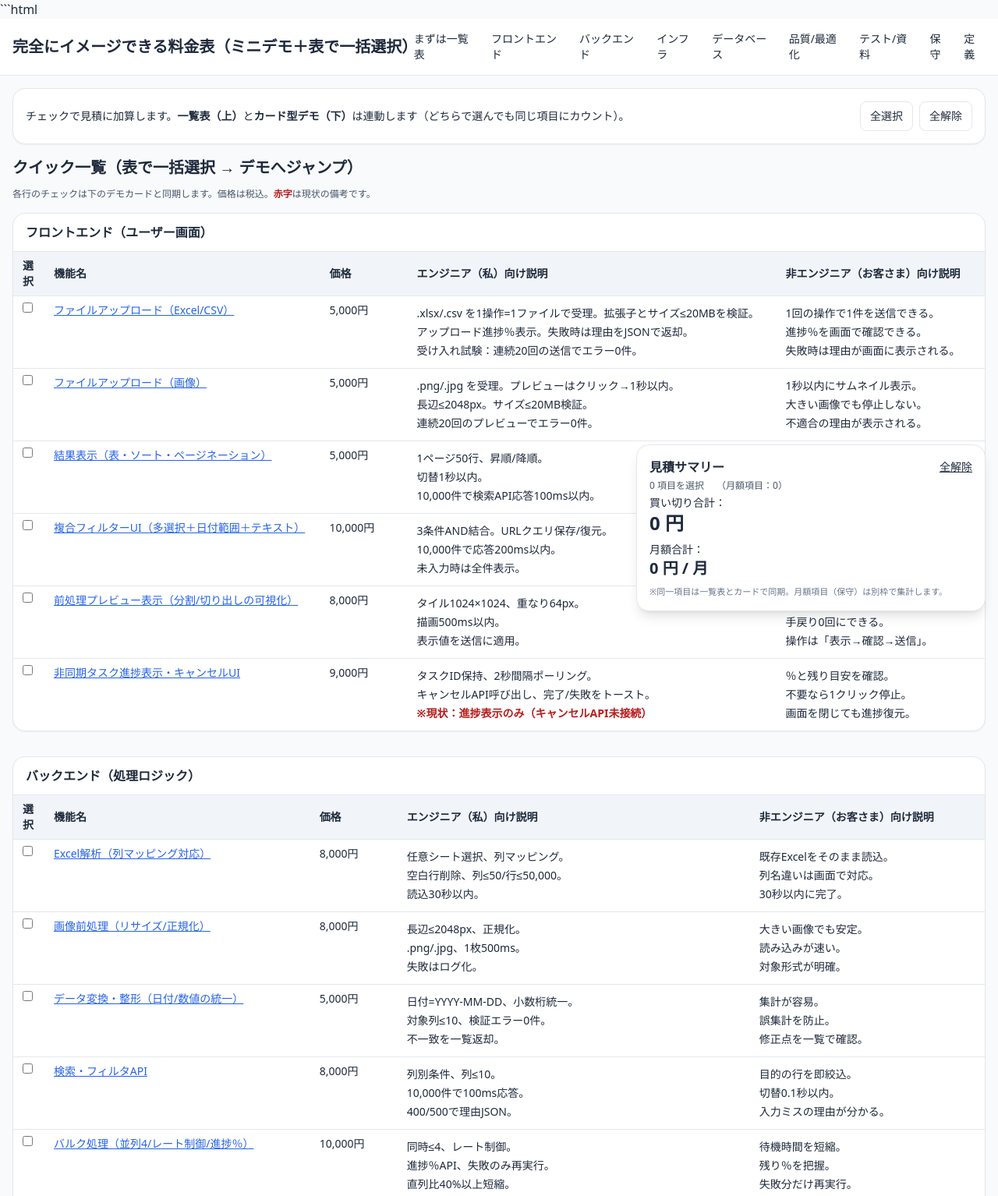
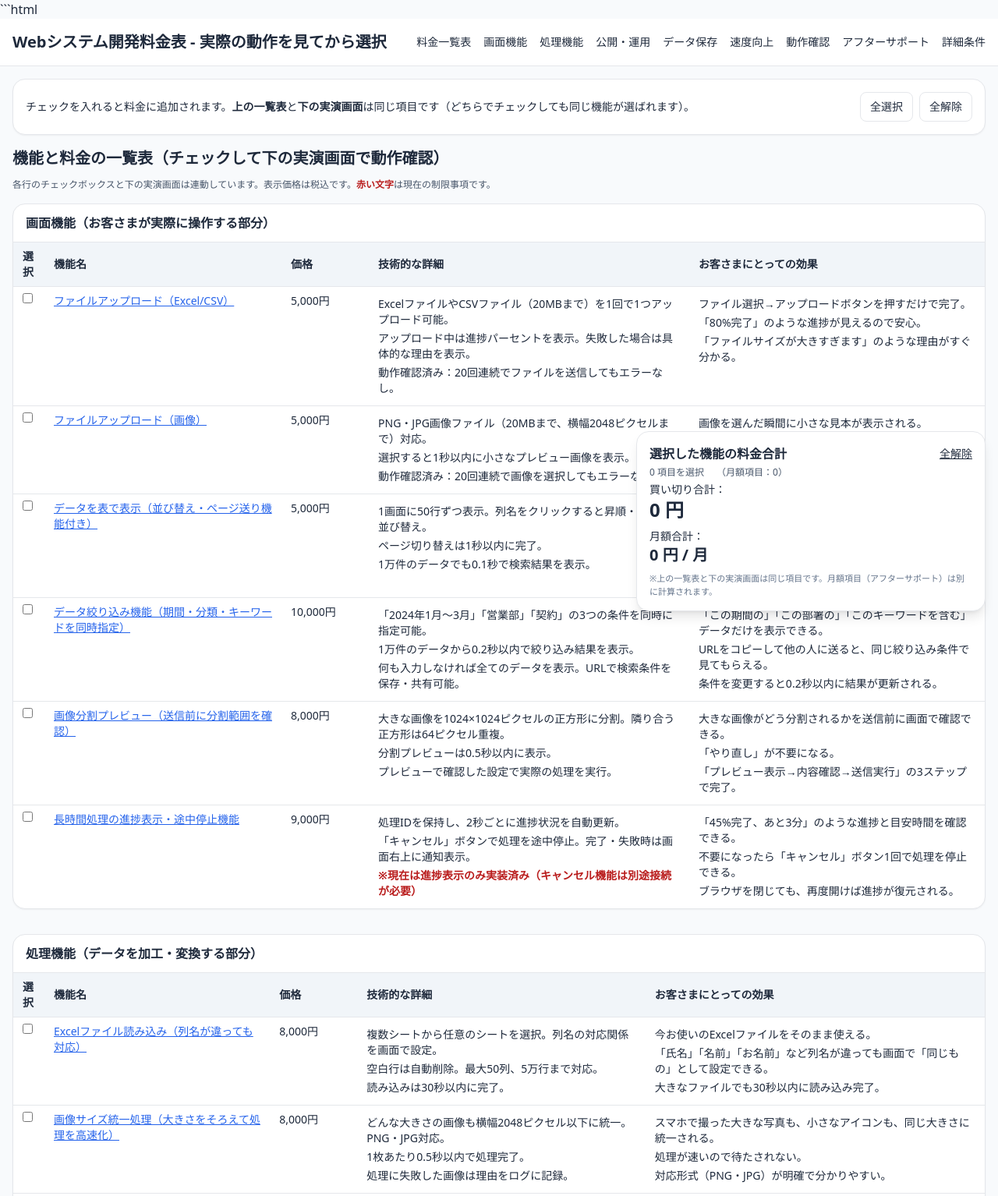
Before and after one commit to otakekeke/tai, a plain HTML site: page index.html in a window 1280 px wide. Shown: the top 1534 px of the page at 78% size. Drawn offline with nearby package versions, Linux system fonts and the light colour scheme.

Commit message:
index.htmlの内容を更新し、タイトルを「Webシステム開発料金表 - 実際の動作を見て選べる機能一覧」に変更しました。ナビゲーションメニューや各セクションの表現を具体化し、ユーザーインターフェースを改善しました。また、機能の説明を明確化し、全体のレイアウトを整理しました。

```diff
--- a/index.html
+++ b/index.html
@@ -4,7 +4,7 @@
 <head>
   <meta charset="utf-8" />
   <meta name="viewport" content="width=device-width, initial-scale=1" />
-  <title>完全にイメージできる選択式・汎用開発料金表（デモ＋一覧表）</title>
+  <title>Webシステム開発料金表 - 実際の動作を見て選べる機能一覧</title>
   <script src="https://cdn.tailwindcss.com"></script>
   <style>
     .wire { background: repeating-linear-gradient(45deg,#e2e8f0,#e2e8f0 10px,#f8fafc 10px,#f8fafc 20px);}
@@ -27,17 +27,17 @@
   <!-- Header -->
   <header class="bg-white border-b sticky top-0 z-50">
     <div class="max-w-7xl mx-auto px-4 py-4 flex items-center justify-between">
-      <h1 class="text-base md:text-xl font-bold">完全にイメージできる料金表（ミニデモ＋表で一括選択）</h1>
+      <h1 class="text-base md:text-xl font-bold">Webシステム開発料金表 - 実際の動作を見てから選択</h1>
       <nav class="hidden md:flex gap-4 text-xs md:text-sm">
-        <a href="#quick" class="hover:underline">まずは一覧表</a>
-        <a href="#fe" class="hover:underline">フロントエンド</a>
-        <a href="#be" class="hover:underline">バックエンド</a>
-        <a href="#infra" class="hover:underline">インフラ</a>
-        <a href="#db" class="hover:underline">データベース</a>
-        <a href="#qa" class="hover:underline">品質/最適化</a>
-        <a href="#docs" class="hover:underline">テスト/資料</a>
-        <a href="#support" class="hover:underline">保守</a>
-        <a href="#defs" class="hover:underline">定義</a>
+        <a href="#quick" class="hover:underline">料金一覧表</a>
+        <a href="#fe" class="hover:underline">画面機能</a>
+        <a href="#be" class="hover:underline">処理機能</a>
+        <a href="#infra" class="hover:underline">公開・運用</a>
+        <a href="#db" class="hover:underline">データ保存</a>
+        <a href="#qa" class="hover:underline">速度向上</a>
+        <a href="#docs" class="hover:underline">動作確認</a>
+        <a href="#support" class="hover:underline">アフターサポート</a>
+        <a href="#defs" class="hover:underline">詳細条件</a>
       </nav>
     </div>
   </header>
@@ -46,7 +46,7 @@
   <section class="max-w-7xl mx-auto px-4 py-4">
     <div class="bg-white border rounded-2xl shadow-sm p-4 flex flex-col md:flex-row md:items-center md:justify-between gap-3">
       <div class="text-sm">
-        <p>チェックで見積に加算します。<strong>一覧表（上）</strong>と<strong>カード型デモ（下）</strong>は連動します（どちらで選んでも同じ項目にカウント）。</p>
+        <p>チェックを入れると料金に追加されます。<strong>上の一覧表</strong>と<strong>下の実演画面</strong>は同じ項目です（どちらでチェックしても同じ機能が選ばれます）。</p>
       </div>
       <div class="flex gap-2">
         <button id="selectAll" class="px-3 py-2 rounded-lg border text-sm hover:bg-slate-50">全選択</button>
@@ -58,20 +58,20 @@
   <!-- ===================== QUICK TABLES (PROXY CHECKBOXES) ===================== -->
   <main class="max-w-7xl mx-auto px-4 pb-28">
     <section id="quick" class="mb-10">
-      <h2 class="text-xl font-bold mb-3">クイック一覧（表で一括選択 &rarr; デモへジャンプ）</h2>
-      <p class="text-xs text-slate-600 mb-4">各行のチェックは下のデモカードと同期します。価格は税込。<span class="note">赤字</span>は現状の備考です。</p>
+      <h2 class="text-xl font-bold mb-3">機能と料金の一覧表（チェックして下の実演画面で動作確認）</h2>
+      <p class="text-xs text-slate-600 mb-4">各行のチェックボックスと下の実演画面は連動しています。表示価格は税込です。<span class="note">赤い文字</span>は現在の制限事項です。</p>
 
       <!-- Frontend table -->
       <div class="bg-white border rounded-2xl shadow-sm mb-8 overflow-x-auto">
-        <div class="px-4 py-3 border-b font-semibold">フロントエンド（ユーザー画面）</div>
+        <div class="px-4 py-3 border-b font-semibold">画面機能（お客さまが実際に操作する部分）</div>
         <table class="min-w-full text-sm">
           <thead class="bg-slate-100 text-left">
             <tr>
               <th class="px-3 py-2 w-10">選択</th>
               <th class="px-3 py-2">機能名</th>
               <th class="px-3 py-2 w-28">価格</th>
-              <th class="px-3 py-2">エンジニア（私）向け説明</th>
-              <th class="px-3 py-2">非エンジニア（お客さま）向け説明</th>
+              <th class="px-3 py-2">技術的な詳細</th>
+              <th class="px-3 py-2">お客さまにとっての効果</th>
             </tr>
           </thead>
           <tbody class="align-top">
@@ -80,54 +80,54 @@
               <td class="px-3 py-2"><a href="#art_fe_upload_excel_csv" class="text-blue-600 underline">ファイルアップロード（Excel/CSV）</a></td>
               <td class="px-3 py-2">5,000円</td>
               <td class="px-3 py-2 table-cell">
-                <p>.xlsx/.csv を1操作=1ファイルで受理。拡張子とサイズ≤20MBを検証。</p>
-                <p>アップロード進捗％表示。失敗時は理由をJSONで返却。</p>
-                <p>受け入れ試験：連続20回の送信でエラー0件。</p>
+                <p>ExcelファイルやCSVファイル（20MBまで）を1回で1つアップロード可能。</p>
+                <p>アップロード中は進捗パーセントを表示。失敗した場合は具体的な理由を表示。</p>
+                <p>動作確認済み：20回連続でファイルを送信してもエラーなし。</p>
               </td>
               <td class="px-3 py-2 table-cell">
-                <p>1回の操作で1件を送信できる。</p>
-                <p>進捗％を画面で確認できる。</p>
-                <p>失敗時は理由が画面に表示される。</p>
+                <p>ファイル選択→アップロードボタンを押すだけで完了。</p>
+                <p>「80%完了」のような進捗が見えるので安心。</p>
+                <p>「ファイルサイズが大きすぎます」のような理由がすぐ分かる。</p>
               </td>
             </tr>
             <tr class="border-t">
               <td class="px-3 py-2"><input type="checkbox" class="proxy" data-target="#fe_upload_image"></td>
               <td class="px-3 py-2"><a href="#art_fe_upload_image" class="text-blue-600 underline">ファイルアップロード（画像）</a></td>
               <td class="px-3 py-2">5,000円</td>
-              <td class="px-3 py-2 table-cell"><p>.png/.jpg を受理。プレビューはクリック→1秒以内。</p><p>長辺≤2048px。サイズ≤20MB検証。</p><p>連続20回のプレビューでエラー0件。</p></td>
-              <td class="px-3 py-2 table-cell"><p>1秒以内にサムネイル表示。</p><p>大きい画像でも停止しない。</p><p>不適合の理由が表示される。</p></td>
+              <td class="px-3 py-2 table-cell"><p>PNG・JPG画像ファイル（20MBまで、横幅2048ピクセルまで）対応。</p><p>選択すると1秒以内に小さなプレビュー画像を表示。</p><p>動作確認済み：20回連続で画像を選択してもエラーなし。</p></td>
+              <td class="px-3 py-2 table-cell"><p>画像を選んだ瞬間に小さな見本が表示される。</p><p>大きな写真を選んでも画面が固まらない。</p><p>「画像が大きすぎます」のような理由がすぐ分かる。</p></td>
             </tr>
             <tr class="border-t">
               <td class="px-3 py-2"><input type="checkbox" class="proxy" data-target="#fe_table_result"></td>
-              <td class="px-3 py-2"><a href="#art_fe_table_result" class="text-blue-600 underline">結果表示（表・ソート・ページネーション）</a></td>
+              <td class="px-3 py-2"><a href="#art_fe_table_result" class="text-blue-600 underline">データを表で表示（並び替え・ページ送り機能付き）</a></td>
               <td class="px-3 py-2">5,000円</td>
-              <td class="px-3 py-2 table-cell"><p>1ページ50行、昇順/降順。</p><p>切替1秒以内。</p><p>10,000件で検索API応答100ms以内。</p></td>
-              <td class="px-3 py-2 table-cell"><p>並び替えとページ移動ができる。</p><p>切替の待機は1秒以内。</p><p>大量データでも遅くならない。</p></td>
+              <td class="px-3 py-2 table-cell"><p>1画面に50行ずつ表示。列名をクリックすると昇順・降順で並び替え。</p><p>ページ切り替えは1秒以内に完了。</p><p>1万件のデータでも0.1秒で検索結果を表示。</p></td>
+              <td class="px-3 py-2 table-cell"><p>「日付順」「名前順」などに列をクリックするだけで並び替えできる。</p><p>「次のページ」ボタンを押して1秒以内に次の50件が表示される。</p><p>大量のデータがあっても待たされることがない。</p></td>
             </tr>
             <tr class="border-t">
               <td class="px-3 py-2"><input type="checkbox" class="proxy" data-target="#fe_filters"></td>
-              <td class="px-3 py-2"><a href="#art_fe_filters" class="text-blue-600 underline">複合フィルターUI（多選択＋日付範囲＋テキスト）</a></td>
+              <td class="px-3 py-2"><a href="#art_fe_filters" class="text-blue-600 underline">データ絞り込み機能（期間・分類・キーワードを同時指定）</a></td>
               <td class="px-3 py-2">10,000円</td>
-              <td class="px-3 py-2 table-cell"><p>3条件AND結合。URLクエリ保存/復元。</p><p>10,000件で応答200ms以内。</p><p>未入力時は全件表示。</p></td>
-              <td class="px-3 py-2 table-cell"><p>期間・分類・キーワードを同時絞込。</p><p>共有URLで条件を再現。</p><p>切替は0.2秒以内。</p></td>
+              <td class="px-3 py-2 table-cell"><p>「2024年1月〜3月」「営業部」「契約」の3つの条件を同時に指定可能。</p><p>1万件のデータから0.2秒以内で絞り込み結果を表示。</p><p>何も入力しなければ全てのデータを表示。URLで検索条件を保存・共有可能。</p></td>
+              <td class="px-3 py-2 table-cell"><p>「この期間の」「この部署の」「このキーワードを含む」データだけを表示できる。</p><p>URLをコピーして他の人に送ると、同じ絞り込み条件で見てもらえる。</p><p>条件を変更すると0.2秒以内に結果が更新される。</p></td>
             </tr>
             <tr class="border-t">
               <td class="px-3 py-2"><input type="checkbox" class="proxy" data-target="#fe_preprocess_preview"></td>
-              <td class="px-3 py-2"><a href="#art_fe_preprocess_preview" class="text-blue-600 underline">前処理プレビュー表示（分割/切り出しの可視化）</a></td>
+              <td class="px-3 py-2"><a href="#art_fe_preprocess_preview" class="text-blue-600 underline">画像分割プレビュー（送信前に分割範囲を確認）</a></td>
               <td class="px-3 py-2">8,000円</td>
-              <td class="px-3 py-2 table-cell"><p>タイル1024×1024、重なり64px。</p><p>描画500ms以内。</p><p>表示値を送信に適用。</p></td>
-              <td class="px-3 py-2 table-cell"><p>送信前に分割範囲を確認。</p><p>手戻り0回にできる。</p><p>操作は「表示→確認→送信」。</p></td>
+              <td class="px-3 py-2 table-cell"><p>大きな画像を1024×1024ピクセルの正方形に分割。隣り合う正方形は64ピクセル重複。</p><p>分割プレビューは0.5秒以内に表示。</p><p>プレビューで確認した設定で実際の処理を実行。</p></td>
+              <td class="px-3 py-2 table-cell"><p>大きな画像がどう分割されるかを送信前に画面で確認できる。</p><p>「やり直し」が不要になる。</p><p>「プレビュー表示→内容確認→送信実行」の3ステップで完了。</p></td>
             </tr>
             <tr class="border-t">
               <td class="px-3 py-2"><input type="checkbox" class="proxy" data-target="#fe_async_progress"></td>
-              <td class="px-3 py-2"><a href="#art_fe_async_progress" class="text-blue-600 underline">非同期タスク進捗表示・キャンセルUI</a></td>
+              <td class="px-3 py-2"><a href="#art_fe_async_progress" class="text-blue-600 underline">長時間処理の進捗表示・途中停止機能</a></td>
               <td class="px-3 py-2">9,000円</td>
               <td class="px-3 py-2 table-cell">
-                <p>タスクID保持、2秒間隔ポーリング。</p>
-                <p>キャンセルAPI呼び出し、完了/失敗をトースト。</p>
-                <p class="note">※現状：進捗表示のみ（キャンセルAPI未接続）</p>
+                <p>処理IDを保持し、2秒ごとに進捗状況を自動更新。</p>
+                <p>「キャンセル」ボタンで処理を途中停止。完了・失敗時は画面右上に通知表示。</p>
+                <p class="note">※現在は進捗表示のみ実装済み（キャンセル機能は別途接続が必要）</p>
               </td>
-              <td class="px-3 py-2 table-cell"><p>％と残り目安を確認。</p><p>不要なら1クリック停止。</p><p>画面を閉じても進捗復元。</p></td>
+              <td class="px-3 py-2 table-cell"><p>「45%完了、あと3分」のような進捗と目安時間を確認できる。</p><p>不要になったら「キャンセル」ボタン1回で処理を停止できる。</p><p>ブラウザを閉じても、再度開けば進捗が復元される。</p></td>
             </tr>
           </tbody>
         </table>
@@ -135,42 +135,42 @@
 
       <!-- Backend table -->
       <div class="bg-white border rounded-2xl shadow-sm mb-8 overflow-x-auto">
-        <div class="px-4 py-3 border-b font-semibold">バックエンド（処理ロジック）</div>
+        <div class="px-4 py-3 border-b font-semibold">処理機能（データを加工・変換する部分）</div>
         <table class="min-w-full text-sm">
           <thead class="bg-slate-100 text-left">
             <tr>
               <th class="px-3 py-2 w-10">選択</th><th class="px-3 py-2">機能名</th><th class="px-3 py-2 w-28">価格</th>
-              <th class="px-3 py-2">エンジニア（私）向け説明</th><th class="px-3 py-2">非エンジニア（お客さま）向け説明</th>
+              <th class="px-3 py-2">技術的な詳細</th><th class="px-3 py-2">お客さまにとっての効果</th>
             </tr>
           </thead>
           <tbody class="align-top">
             <tr class="border-t">
               <td class="px-3 py-2"><input type="checkbox" class="proxy" data-target="#be_excel_parse"></td>
-              <td class="px-3 py-2"><a href="#art_be_excel_parse" class="text-blue-600 underline">Excel解析（列マッピング対応）</a></td>
+              <td class="px-3 py-2"><a href="#art_be_excel_parse" class="text-blue-600 underline">Excelファイル読み込み（列名が違っても対応）</a></td>
               <td class="px-3 py-2">8,000円</td>
-              <td class="px-3 py-2 table-cell"><p>任意シート選択、列マッピング。</p><p>空白行削除、列≤50/行≤50,000。</p><p>読込30秒以内。</p></td>
-              <td class="px-3 py-2 table-cell"><p>既存Excelをそのまま読込。</p><p>列名違いは画面で対応。</p><p>30秒以内に完了。</p></td>
+              <td class="px-3 py-2 table-cell"><p>複数シートから任意のシートを選択。列名の対応関係を画面で設定。</p><p>空白行は自動削除。最大50列、5万行まで対応。</p><p>読み込みは30秒以内に完了。</p></td>
+              <td class="px-3 py-2 table-cell"><p>今お使いのExcelファイルをそのまま使える。</p><p>「氏名」「名前」「お名前」など列名が違っても画面で「同じもの」として設定できる。</p><p>大きなファイルでも30秒以内に読み込み完了。</p></td>
             </tr>
             <tr class="border-t">
               <td class="px-3 py-2"><input type="checkbox" class="proxy" data-target="#be_image_preprocess"></td>
-              <td class="px-3 py-2"><a href="#art_be_image_preprocess" class="text-blue-600 underline">画像前処理（リサイズ/正規化）</a></td>
+              <td class="px-3 py-2"><a href="#art_be_image_preprocess" class="text-blue-600 underline">画像サイズ統一処理（大きさをそろえて処理を高速化）</a></td>
               <td class="px-3 py-2">8,000円</td>
-              <td class="px-3 py-2 table-cell"><p>長辺≤2048px、正規化。</p><p>.png/.jpg、1枚500ms。</p><p>失敗はログ化。</p></td>
-              <td class="px-3 py-2 table-cell"><p>大きい画像でも安定。</p><p>読み込みが速い。</p><p>対象形式が明確。</p></td>
+              <td class="px-3 py-2 table-cell"><p>どんな大きさの画像も横幅2048ピクセル以下に統一。PNG・JPG対応。</p><p>1枚あたり0.5秒以内で処理完了。</p><p>処理に失敗した画像は理由をログに記録。</p></td>
+              <td class="px-3 py-2 table-cell"><p>スマホで撮った大きな写真も、小さなアイコンも、同じ大きさに統一される。</p><p>処理が速いので待たされない。</p><p>対応形式（PNG・JPG）が明確で分かりやすい。</p></td>
             </tr>
             <tr class="border-t">
               <td class="px-3 py-2"><input type="checkbox" class="proxy" data-target="#be_data_transform"></td>
-              <td class="px-3 py-2"><a href="#art_be_data_transform" class="text-blue-600 underline">データ変換・整形（日付/数値の統一）</a></td>
+              <td class="px-3 py-2"><a href="#art_be_data_transform" class="text-blue-600 underline">データ形式統一（日付・数値を同じ書式に変換）</a></td>
               <td class="px-3 py-2">5,000円</td>
-              <td class="px-3 py-2 table-cell"><p>日付=YYYY-MM-DD、小数桁統一。</p><p>対象列≤10、検証エラー0件。</p><p>不一致を一覧返却。</p></td>
-              <td class="px-3 py-2 table-cell"><p>集計が容易。</p><p>誤集計を防止。</p><p>修正点を一覧で確認。</p></td>
+              <td class="px-3 py-2 table-cell"><p>日付を「2024-12-25」形式に統一。小数点以下の桁数も統一。</p><p>最大10列まで対応。変換時にエラーが発生しない設計。</p><p>変換できなかったデータは一覧で表示。</p></td>
+              <td class="px-3 py-2 table-cell"><p>「2024/12/25」「12月25日」「Dec 25」などがすべて「2024-12-25」に統一される。</p><p>集計・グラフ作成で間違いが起こらない。</p><p>変換できなかったデータは一覧で確認して修正できる。</p></td>
             </tr>
             <tr class="border-t">
               <td class="px-3 py-2"><input type="checkbox" class="proxy" data-target="#be_search_api"></td>
-              <td class="px-3 py-2"><a href="#art_be_search_api" class="text-blue-600 underline">検索・フィルタAPI</a></td>
+              <td class="px-3 py-2"><a href="#art_be_search_api" class="text-blue-600 underline">高速検索機能（大量データから瞬時に絞り込み）</a></td>
               <td class="px-3 py-2">8,000円</td>
-              <td class="px-3 py-2 table-cell"><p>列別条件、列≤10。</p><p>10,000件で100ms応答。</p><p>400/500で理由JSON。</p></td>
-              <td class="px-3 py-2 table-cell"><p>目的の行を即絞込。</p><p>切替0.1秒以内。</p><p>入力ミスの理由が分かる。</p></td>
+              <td class="px-3 py-2 table-cell"><p>最大10列の条件を同時指定可能。</p><p>1万件のデータから0.1秒以内で検索結果を表示。</p><p>検索エラー時は具体的な理由を表示。</p></td>
+              <td class="px-3 py-2 table-cell"><p>探したいデータをすぐに見つけられる。</p><p>条件を変更すると0.1秒以内に結果が更新される。</p><p>検索できない場合は理由が分かる。</p></td>
             </tr>
             <tr class="border-t">
               <td class="px-3 py-2"><input type="checkbox" class="proxy" data-target="#be_bulk"></td>
@@ -383,7 +383,7 @@
 
     <!-- ===== Frontend ===== -->
     <section id="fe" class="mb-10">
-      <h2 class="text-xl font-bold mb-3">フロントエンド（ユーザー画面）</h2>
+      <h2 class="text-xl font-bold mb-3">画面機能（お客さまが実際に操作する部分）- 実演画面で動作確認</h2>
       <div class="grid gap-6">
 
         <!-- FE: File Upload Excel/CSV -->
@@ -415,7 +415,7 @@
           <!-- ミニデモ -->
           <div class="px-4 py-3 border-t">
             <details>
-              <summary class="cursor-pointer text-sm font-semibold">ミニデモ（サンプルCSVを読み込み → 表に反映）</summary>
+              <summary class="cursor-pointer text-sm font-semibold">実際に動かしてみる（サンプルCSVファイルを読み込んで表に表示）</summary>
               <div class="mt-3 grid md:grid-cols-3 gap-3">
                 <div class="bg-slate-50 border rounded-lg p-3">
                   <div class="text-xs font-semibold mb-2">1. ファイル選択</div>
@@ -423,7 +423,7 @@
                     <button id="demoCsvBtn" class="px-3 py-1.5 border rounded hover:bg-white text-sm">サンプルCSVを読み込む</button>
                     <span id="demoCsvStatus" class="text-xs text-slate-500">未読込</span>
                   </div>
-                  <p class="text-xs text-slate-500 mt-2">※実ファイル不要。ボタンで内部データを読み込みます。</p>
+                  <p class="text-xs text-slate-500 mt-2">※実際のファイルは不要です。ボタンを押すとサンプルデータが読み込まれます。</p>
                 </div>
                 <div class="bg-slate-50 border rounded-lg p-3 md:col-span-2">
                   <div class="text-xs font-semibold mb-2">2. 取り込み結果（表）</div>
@@ -463,7 +463,7 @@
           </div>
           <div class="px-4 py-3 border-t">
             <details>
-              <summary class="cursor-pointer text-sm font-semibold">ミニデモ（ダミー画像プレースホルダでプレビュー挙動を確認）</summary>
+              <summary class="cursor-pointer text-sm font-semibold">実際に動かしてみる（画像選択後のプレビュー表示を確認）</summary>
               <div class="mt-3">
                 <div class="flex items-center gap-2">
                   <button id="imgPreviewBtn" class="px-3 py-1.5 border rounded text-sm hover:bg-white">プレビューを表示</button>
@@ -504,7 +504,7 @@
           </div>
           <div class="px-4 py-3 border-t">
             <details open>
-              <summary class="cursor-pointer text-sm font-semibold">ミニデモ（小規模データで実挙動を表示）</summary>
+              <summary class="cursor-pointer text-sm font-semibold">実際に動かしてみる（表の並び替え・絞り込み・ページ送り）</summary>
               <div class="mt-3 space-y-2">
                 <div class="flex flex-wrap items-end gap-2">
                   <div><label class="text-xs block">キーワード</label><input id="kw" class="border rounded px-2 py-1 text-sm" placeholder="例: campaign" /></div>
@@ -1085,7 +1085,7 @@ GET /list-outputs → [
   <!-- ===== Floating Summary ===== -->
   <aside class="fixed bottom-4 right-4 left-4 md:left-auto md:w-[28rem] bg-white border rounded-2xl shadow-lg p-4">
     <div class="flex items-center justify-between mb-1">
-      <h3 class="font-semibold">見積サマリー</h3>
+      <h3 class="font-semibold">選択した機能の料金合計</h3>
       <button id="clearAll2" class="text-sm underline">全解除</button>
     </div>
     <div class="text-xs text-slate-600 mb-1 flex gap-4">
@@ -1096,7 +1096,7 @@ GET /list-outputs → [
     <div class="text-2xl font-bold mb-2"><span id="totalPrice">0</span> 円</div>
     <div class="text-sm">月額合計：</div>
     <div class="text-xl font-bold"><span id="monthlyPrice">0</span> 円 / 月</div>
-    <p class="text-[11px] text-slate-500 mt-2">※同一項目は一覧表とカードで同期。月額項目（保守）は別枠で集計します。</p>
+    <p class="text-[11px] text-slate-500 mt-2">※上の一覧表と下の実演画面は同じ項目です。月額項目（アフターサポート）は別に計算されます。</p>
   </aside>
 
   <script>
```
